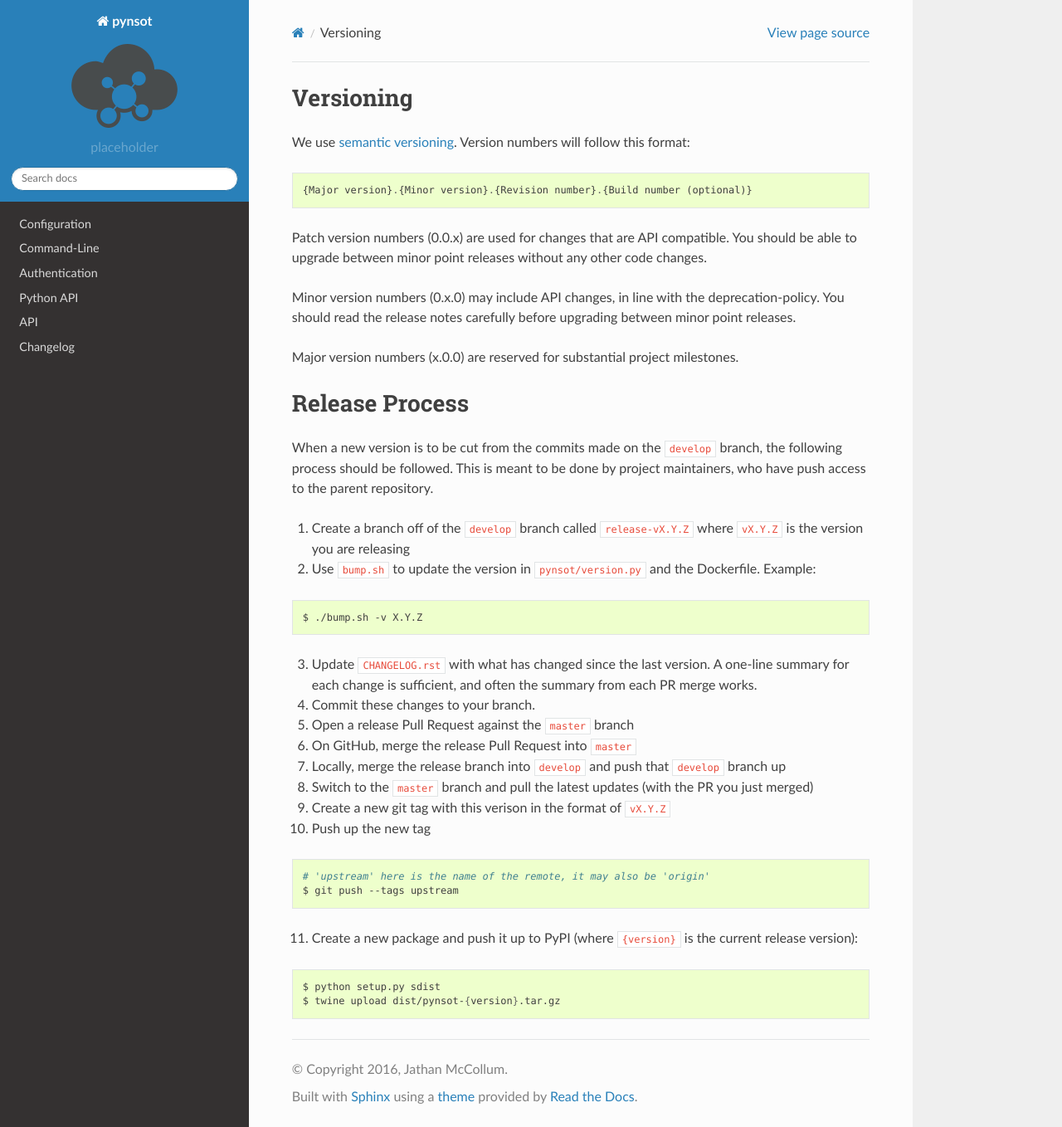
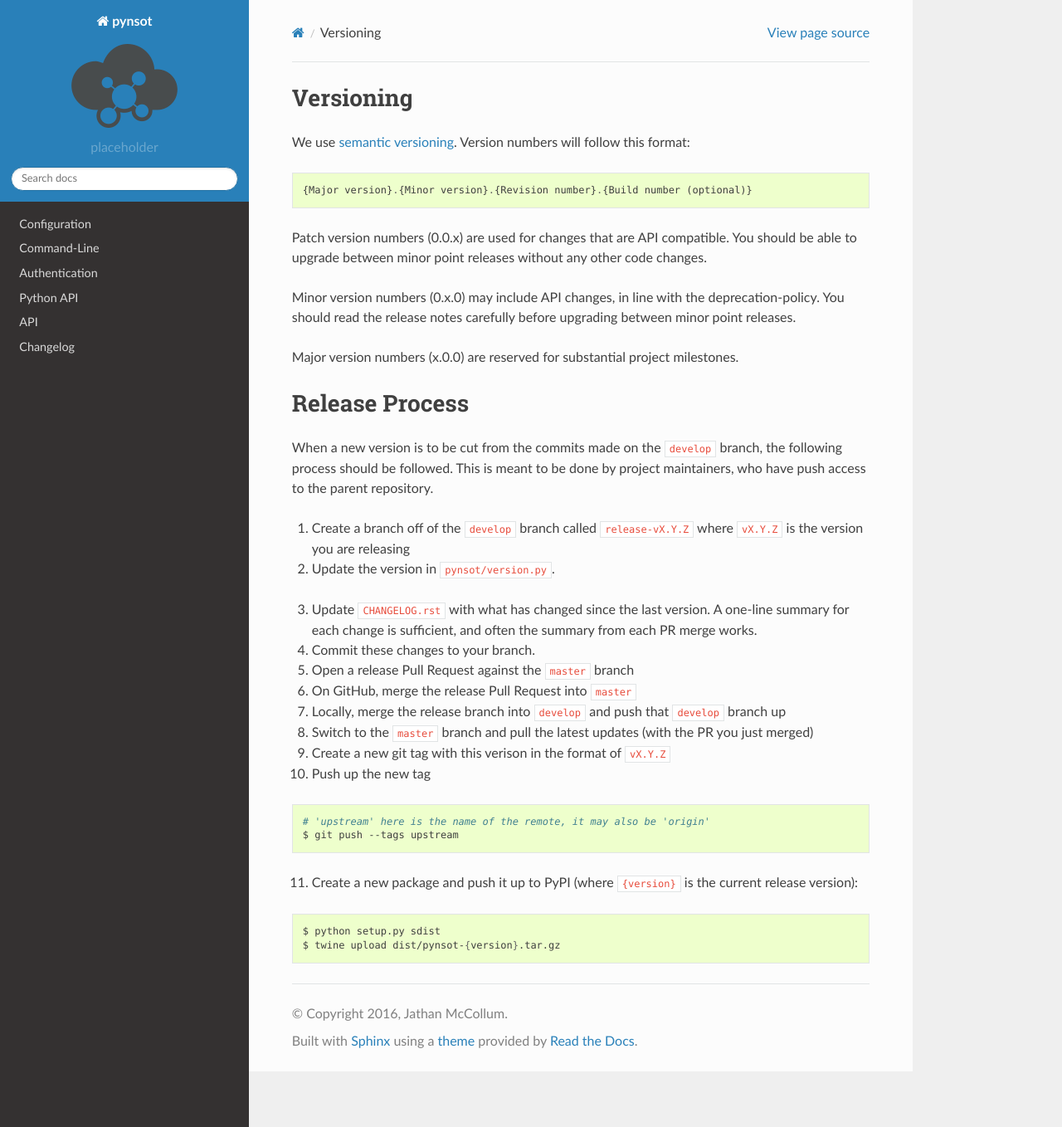
Before and after one commit to dropbox/pynsot, a Sphinx documentation site: the page built from docs/development.rst, in a window 1280 px wide and 1358 px high. Shown: the whole window at 83% size. Built offline with Sphinx 7.4.7 and the Read the Docs theme 2.0.0, drawn with Linux system fonts in a browser that asks for light colours.

Commit message:
Responding to Jathan's feedback to remove bump.sh

```diff
--- a/docs/development.rst
+++ b/docs/development.rst
@@ -27,12 +27,7 @@ project maintainers, who have push access to the parent repository.
 
 #. Create a branch off of the ``develop`` branch called ``release-vX.Y.Z``
    where ``vX.Y.Z`` is the version you are releasing
-#. Use ``bump.sh`` to update the version in ``pynsot/version.py`` and the
-   Dockerfile. Example:
-
-.. code-block:: bash
-
-    $ ./bump.sh -v X.Y.Z
+#. Update the version in ``pynsot/version.py``.
 
 3. Update ``CHANGELOG.rst`` with what has changed since the last version. A
    one-line summary for each change is sufficient, and often the summary from
```
